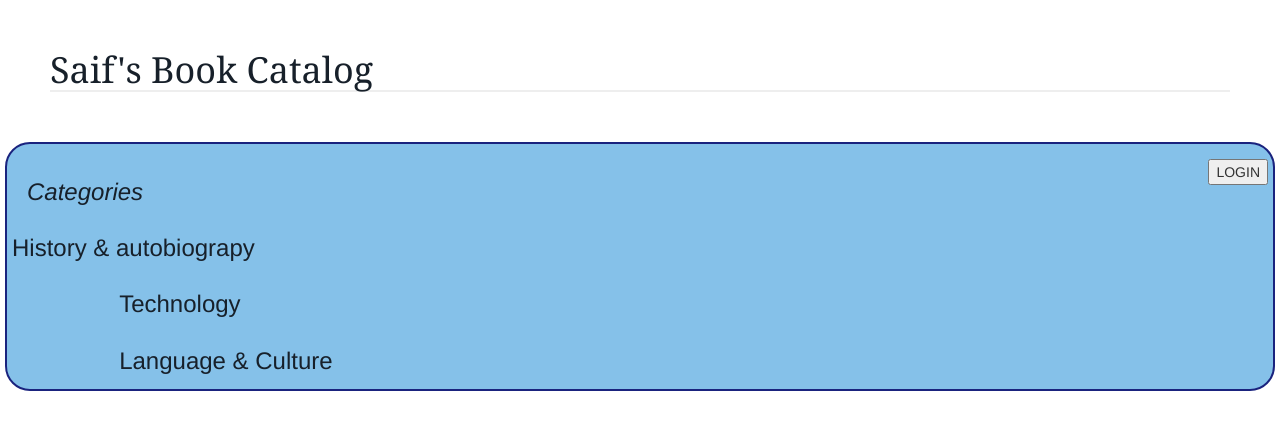
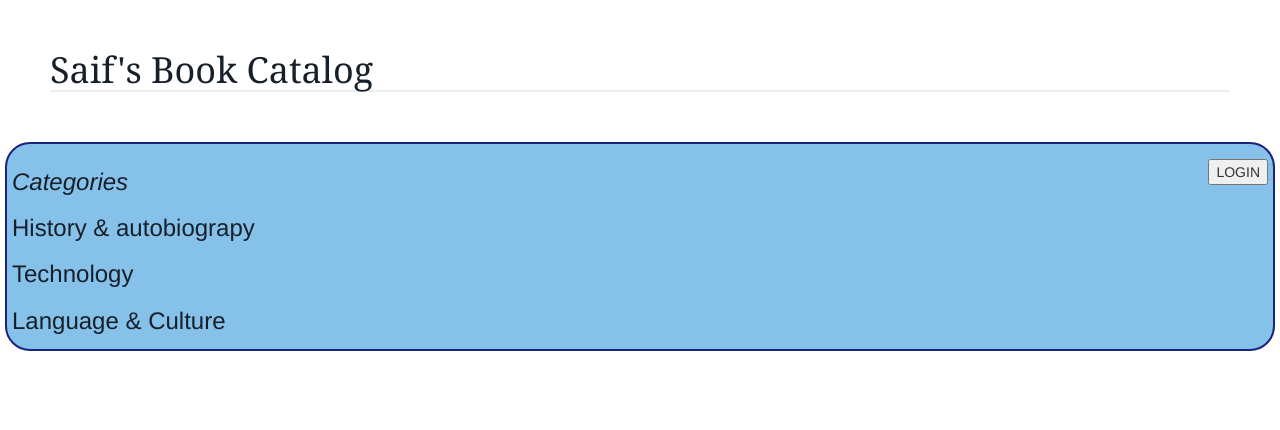
Before and after one commit to saifabdullah/bookcatalog, a Flask app: page / in a window 1280 px wide. Shown: the top 430 px of the page. Run offline with Flask 2, Linux system fonts and the light colour scheme; data comes from the database, SQL or seed files in the repository; parts of the project's set-up code (start-up, migrations or seed data) failed here and were passed over; some libraries are stand-ins or nearby versions.

Commit message:
Edited home template to solve the alignment problem

```diff
--- a/templates/home.html
+++ b/templates/home.html
@@ -35,26 +35,22 @@
 
 </div>
 
-	<div class="col-md-10"><em><h3> Categories</h3></em></div>
+	<div class="category-list"><em><h3> Categories</h3></em>
 	{% for i in categories %}
 
 		<a href = "{{url_for('cataloghome', bookcategory_id = i.id)}}">
-			<div class="row">
-				<div class="col-md-1"></div>
-					<div class="col-md-10 category-list">
+
+
 						<h3>{{i.name}}</h3>
 						<p></p>
 						<p></p>
-					</div>
-				<div class="col-md-1"></div>
-			</div>
-		</a>
+						</a>
+
+
 
 		{% endfor %}
+	</div>
 
-
-</div>
+	</div>
 
 {% endblock body %}
-</body>
-</html>
```
